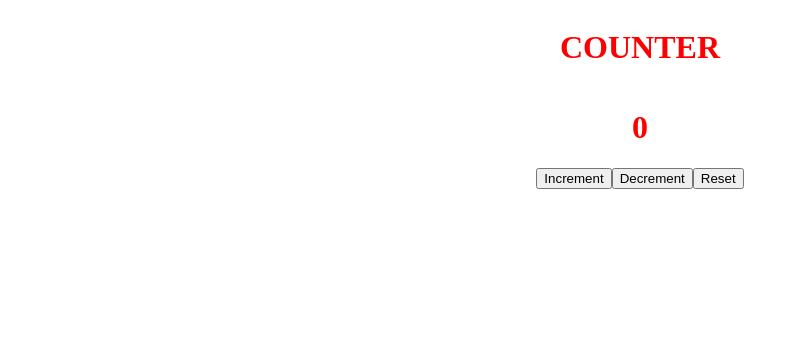
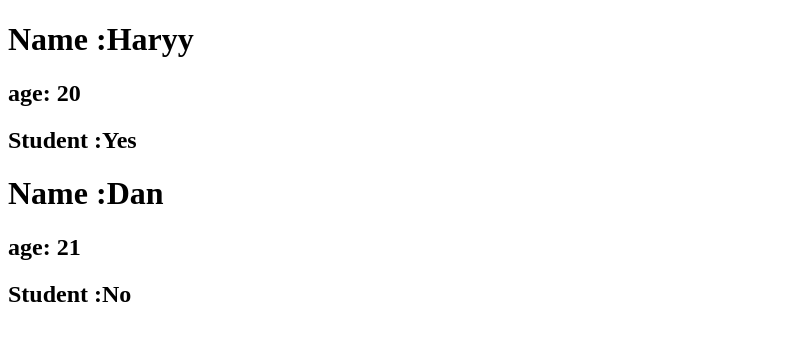
Before and after one commit to Sarojan-stha/React, a React (Vite) app: page / in a window 1280 px wide. Shown: the top 340 px of the page, without its empty margins (0-799 px from the left). Built offline with nearby package versions, Linux system fonts and the light colour scheme.

Commit message:
props basics

```diff
--- /dev/null
+++ b/src/components/Counter/Props/Student.jsx
@@ -0,0 +1,9 @@
+export default function Student(props) {
+  return (
+    <>
+      <h1>Name :{props.name}</h1>
+      <h2>age: {props.age}</h2>
+      <h2>Student :{props.isStudent ? "Yes" : "No"}</h2>
+    </>
+  );
+}
--- /dev/null
+++ b/src/components/Counter/Props/StudentApp.jsx
@@ -0,0 +1,10 @@
+import Student from "./Student";
+
+export default function App() {
+  return (
+    <>
+      <Student name="Haryy" age={20} isStudent={true} />
+      <Student name="Dan" age={21} isStudent={false} />
+    </>
+  );
+}
--- a/src/main.jsx
+++ b/src/main.jsx
@@ -1,9 +1,10 @@
-import { StrictMode } from 'react'
-import { createRoot } from 'react-dom/client'
-import Counter from './components/Counter/Counter'
+import { StrictMode } from "react";
+import { createRoot } from "react-dom/client";
+import Counter from "./components/Counter/Counter";
+import StudentApp from "./components/Counter/Props/StudentApp";
 
-createRoot(document.getElementById('root')).render(
+createRoot(document.getElementById("root")).render(
   <StrictMode>
-    <Counter />
-  </StrictMode>,
-)
+    <StudentApp />
+  </StrictMode>
+);
```
